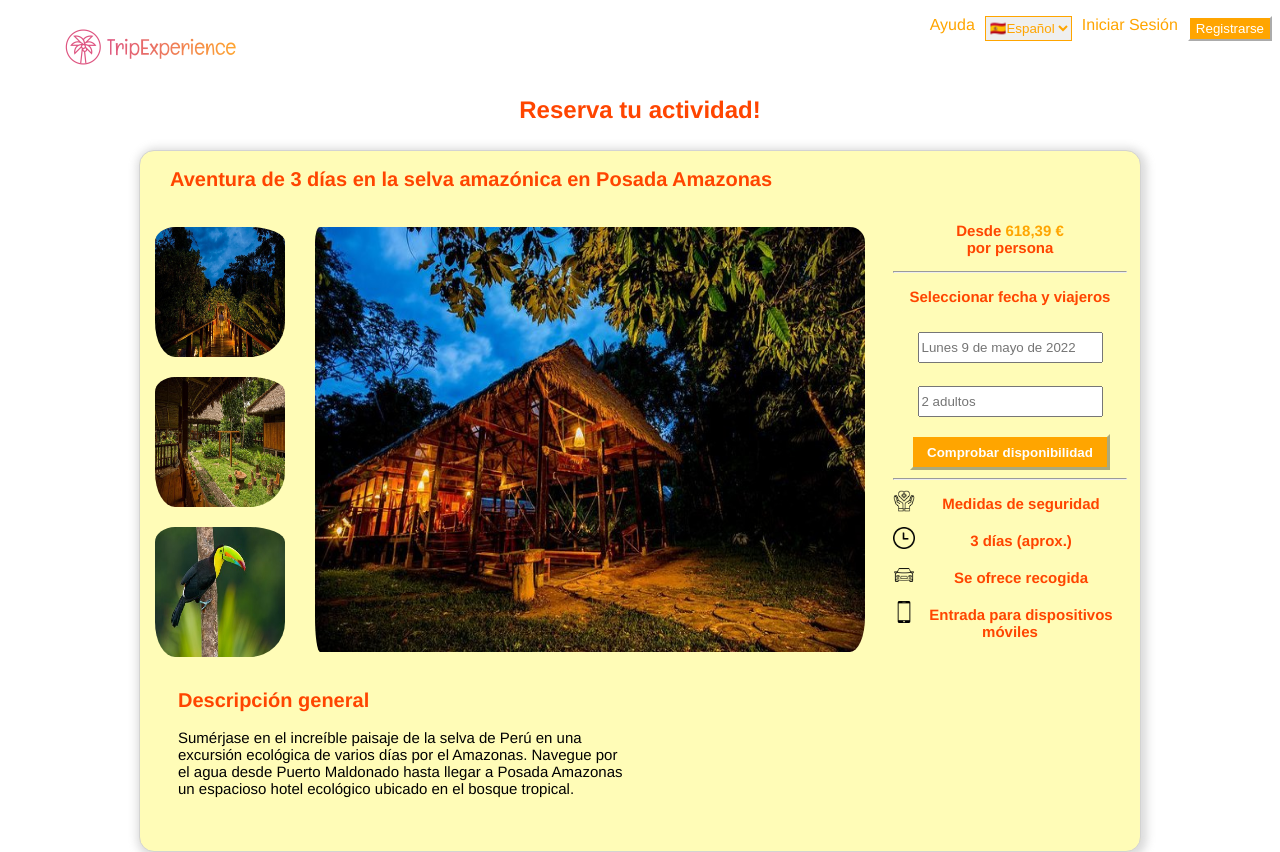
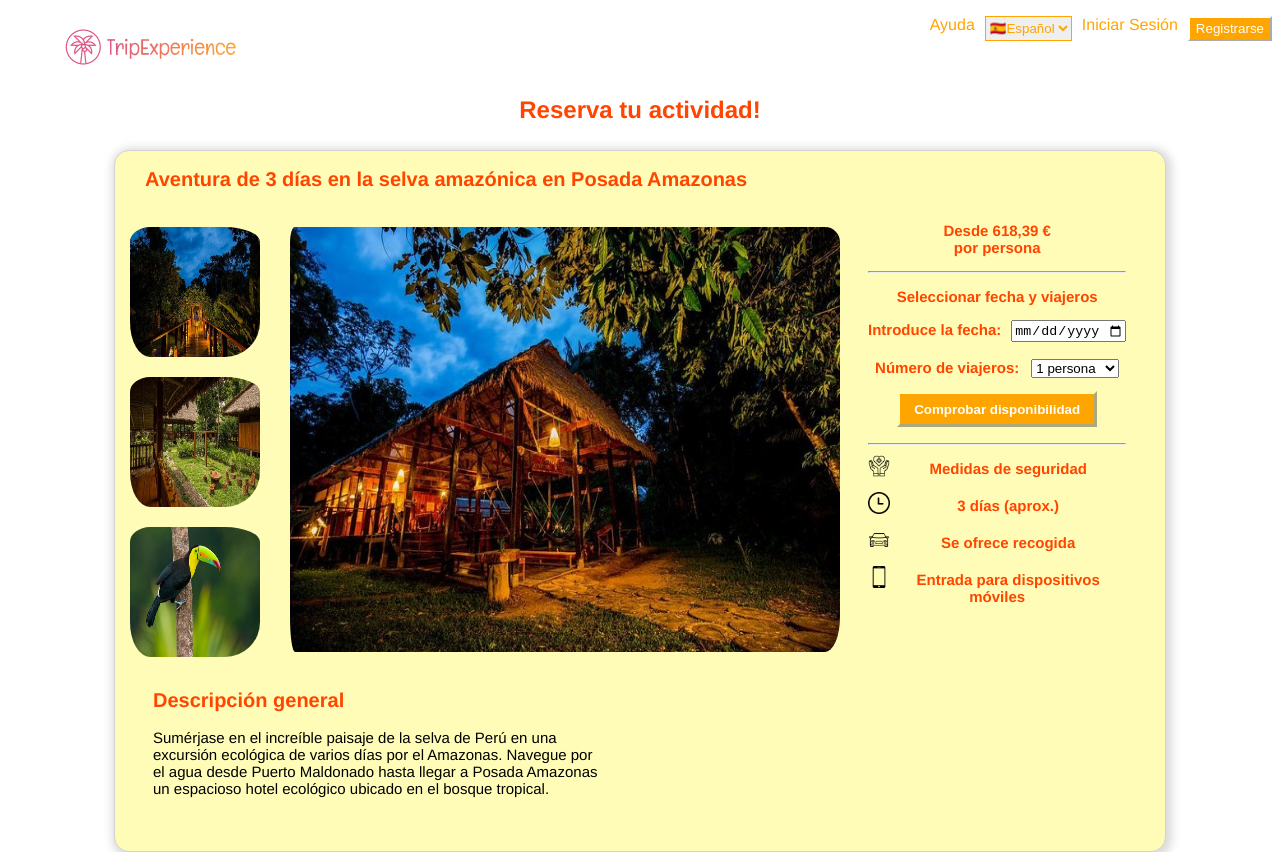
Before and after one commit to ivanmansilla/TripExperience.com, a Vue app: page /#/book_activity in a window 1280 px wide. Shown: the top 852 px of the page. Built offline with nearby package versions, Linux system fonts and the light colour scheme.

Commit message:
Accessiblity improvements to user inputs.

```diff
--- a/src/components/BookActivityCard.vue
+++ b/src/components/BookActivityCard.vue
@@ -22,23 +22,31 @@
           </p>
           <hr />
           <p>Seleccionar fecha y viajeros</p>
-          <input
-            type="text"
-            style="height: 25px"
-            class="form-control"
-            id="inputDestination"
-            placeholder="Lunes 9 de mayo de 2022"
-          />
+          <form action="https://example.com">
+            <label>
+              Introduce la fecha:<input
+                class="fecha"
+                type="date"
+                name="fecha"
+                style="height: 18px"
+              />
+            </label>
+          </form>
           <br />
-          <input
-            type="text"
-            style="height: 25px"
-            class="form-control2"
-            id="inputDestination"
-            placeholder="2 adultos"
-          />
+          <label for="Número de viajeros">Número de viajeros:</label>
+          <select name="viajeros" class="viajerosc">
+            <option value="1 persona">1 persona</option>
+            <option value="2 personas">2 personas</option>
+            <option value="3 personas">3 personas</option>
+            <option value="4 personas">4 personas</option>
+            <option value="5 personas">5 personas</option>
+            <option value="6 personas">6 personas</option>
+            <option value="7 personas">7 personas</option>
+            <option value="8 personas">8 personas</option>
+          </select>
+          <br />
           <button
-            id="destinationSearchBtn"
+            id="check_dispobility_button"
             type="submit"
             class="btn btn-primary"
           >
@@ -79,7 +87,8 @@
   display: flex;
 }
 .btn-primary {
-  margin-top: 5px;
+  margin-top: 13px;
+  margin-bottom: 8px;
   width: 200px;
 }
 .container-card {
@@ -90,7 +99,7 @@
   border: 1px solid lightgray;
   box-shadow: 2px 2px 8px 4px #d3d3d3d1;
   border-radius: 15px;
-  width: 1000px;
+  width: 1050px;
   margin-top: 10px;
   margin-left: auto;
   margin-right: auto;
@@ -102,7 +111,6 @@
   float: left;
   padding-top: 2.5px;
 }
-
 .img_emote {
   width: 22px;
   height: 22px;
@@ -111,8 +119,13 @@
 .details {
   padding-top: 5px;
 }
-.form-control2 {
-  margin-top: 10px;
+
+.fecha {
+  margin-left: 10px;
+  width: 110px;
+}
+.viajerosc {
+  margin-left: 12px;
 }
 .title {
   padding-left: 30px;
@@ -158,10 +171,10 @@
   margin-right: 5px;
 }
 .price {
-  color: orange;
+  color: orangered;
 }
 
-#destinationSearchBtn {
+#check_dispobility_button {
   height: 36px;
   background-color: orange;
   color: white;
```
